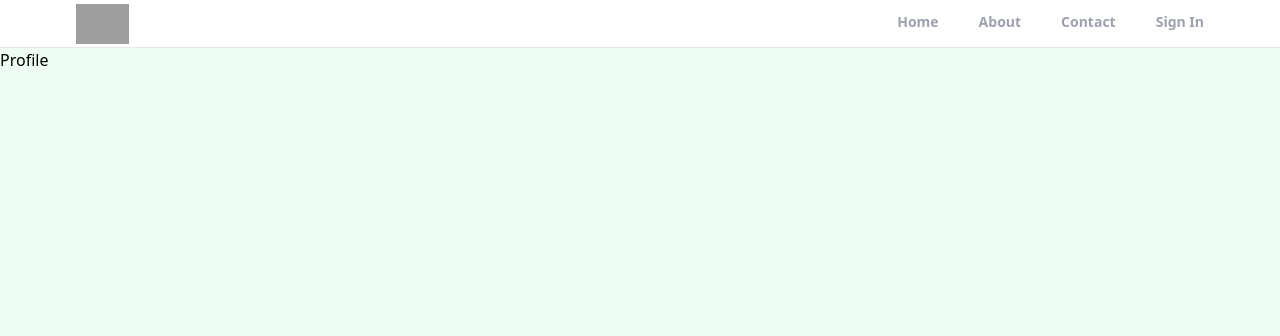
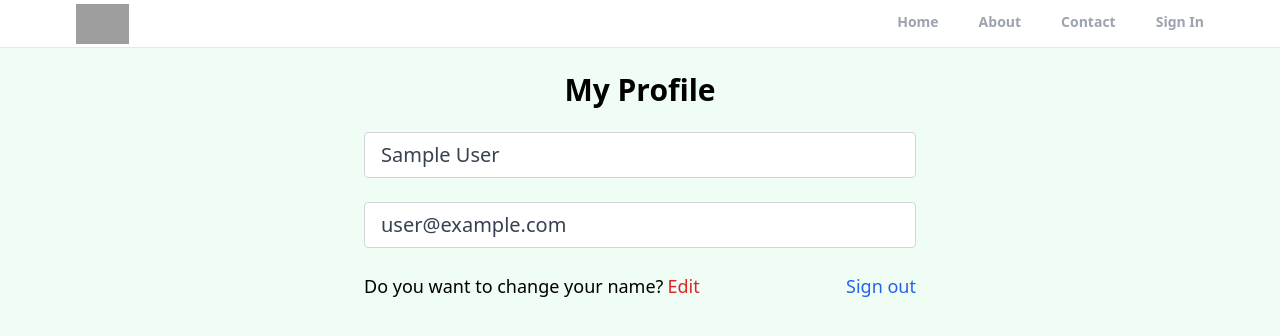
Before and after one commit to Aj23Mah/pasal_app, a React (Create React App) app: page /profile in a window 1280 px wide. Shown: the top 336 px of the page. Built offline with nearby package versions, Linux system fonts and the light colour scheme; no server answers; sample sign-in values are in the browser's storage; grey boxes are pictures that could not be loaded.

Commit message:
show profile after sigining in

```diff
--- a/src/App.js
+++ b/src/App.js
@@ -1,15 +1,16 @@
-import React from 'react'
-import { BrowserRouter as Router, Routes, Route } from "react-router-dom"
-import Home from './Pages/Home'
-import Profile from './Pages/Profile'
-import SignIn from './Pages/SignIn'
-import SignUp from './Pages/SignUp'
-import ForgetPassword from './Pages/ForgetPassword'
-import About from './Pages/About'
-import Contact from './Pages/Contact'
-import Navbar from './Components/Navbar'
-import { ToastContainer } from 'react-toastify';
-import 'react-toastify/dist/ReactToastify.css';
+import React from "react";
+import { BrowserRouter as Router, Routes, Route } from "react-router-dom";
+import Home from "./Pages/Home";
+import Profile from "./Pages/Profile";
+import SignIn from "./Pages/SignIn";
+import SignUp from "./Pages/SignUp";
+import PrivateRoute from "./Components/PrivateRoute";
+import ForgetPassword from "./Pages/ForgetPassword";
+import About from "./Pages/About";
+import Contact from "./Pages/Contact";
+import Navbar from "./Components/Navbar";
+import { ToastContainer } from "react-toastify";
+import "react-toastify/dist/ReactToastify.css";
 
 const App = () => {
   return (
@@ -17,13 +18,17 @@
       <Router>
         <Navbar />
         <Routes>
-          <Route path='/' element={<Home />} />
-          <Route path='/about' element={<About />} />
-          <Route path='/contact' element={<Contact />} />
-          <Route path='/profile' element={<Profile />} />
-          <Route path='/sign-in' element={<SignIn />} />
-          <Route path='/sign-up' element={<SignUp />} />
-          <Route path='/forget-password' element={<ForgetPassword />} />
+          <Route path="/" element={<Home />} />
+          <Route path="/about" element={<About />} />
+          <Route path="/contact" element={<Contact />} />
+
+          <Route path="/profile" element={<PrivateRoute />}>
+            <Route path="/profile" element={<Profile />} />
+          </Route>
+
+          <Route path="/sign-in" element={<SignIn />} />
+          <Route path="/sign-up" element={<SignUp />} />
+          <Route path="/forget-password" element={<ForgetPassword />} />
         </Routes>
       </Router>
       <ToastContainer
@@ -39,7 +44,7 @@
         theme="dark"
       />
     </>
-  )
-}
+  );
+};
 
-export default App
+export default App;
--- /dev/null
+++ b/src/Components/PrivateRoute.jsx
@@ -0,0 +1,10 @@
+import { Outlet, Navigate } from 'react-router-dom';
+import { useAuthStatus } from "../hooks/useAuthStatus"
+
+export default function PrivateRoute() {
+    const {loggedIn, checkingStatus} = useAuthStatus();
+    if(checkingStatus) {
+      return <h3>Loading...</h3>
+    }
+  return loggedIn ? <Outlet /> : <Navigate to="/sign-in" />;
+}
--- a/src/Pages/Profile.jsx
+++ b/src/Pages/Profile.jsx
@@ -1,9 +1,41 @@
-import React from 'react'
+import { getAuth } from 'firebase/auth';
+import { useState } from 'react'
+import { useNavigate } from 'react-router-dom';
 
-const Profile = () => {
+export default function Profile() {
+  const auth = getAuth();
+  const navigate = useNavigate();
+  const [formData, setFormData] = useState({
+    name: auth.currentUser.displayName,
+    email: auth.currentUser.email,
+  });
+  const {name, email} = formData;
+  function onLogout(){
+    auth.signOut()
+    navigate("/");
+  }
   return (
-    <div>Profile</div>
+    <>
+      <section className='max-w-6xl mx-auto flex justify-center items-center flex-col'>
+        <h1 className='text-3xl text-center mt-6 font-bold'>My Profile</h1>
+        <div className='w-full md:w-[50%] mt-6 px-3'>
+          <form>
+            {/* Name input section */}
+            <input type="text" id='name' value={name} disabled className='mb-6 w-full px-4 py-2 text-xl text-gray-700 bg-white border border-gray-300 rounded transition ease-in-out' />
+
+            {/* email input section  */}
+            <input type="email" id='email' value={email} disabled className='mb-6 w-full px-4 py-2 text-xl text-gray-700 bg-white border border-gray-300 rounded transition ease-in-out' />
+
+            <div className='flex justify-between whitespace-nowrap text-sm sm:text-lg mb-6'>
+              <p className='flex items-center '>Do you want to change your name?
+              <span className='text-red-600 hover:text-red-700 transition ease-in-out duration-200 ml-1 cursor-pointer'>Edit</span>
+              </p>
+              <p onClick={onLogout} className='text-blue-600 hover:text-blue-800 transition
+               duration-200 ease-in-out cursor-pointer'>Sign out</p>
+            </div>
+          </form>
+        </div>
+      </section>
+    </>
   )
 }
-
-export default Profile
--- a/src/Pages/SignIn.jsx
+++ b/src/Pages/SignIn.jsx
@@ -4,7 +4,6 @@
 import OAuth from "../Components/OAuth";
 import { signInWithEmailAndPassword, getAuth } from "firebase/auth";
 import { toast } from "react-toastify";
-// import { async } from "@firebase/util";
 
 const SignIn = () => {
   const [showPassword, setShowPassword] = useState(false);
--- /dev/null
+++ b/src/hooks/useAuthStatus.jsx
@@ -0,0 +1,18 @@
+import { getAuth, onAuthStateChanged } from 'firebase/auth';
+import { useEffect, useState } from 'react'
+
+export function useAuthStatus() {
+    const [loggedIn, setLoggedIn] = useState(false);
+    const [checkingStatus, setCheckingStatus] = useState(true);
+
+    useEffect(() => {
+        const auth = getAuth()
+        onAuthStateChanged(auth, (user) => {
+            if(user){
+                setLoggedIn(true)
+            }
+            setCheckingStatus(false)
+        })
+    }, [])
+  return {loggedIn, checkingStatus}
+}
```
Lines whose indentation alone changed are shown as unchanged.
